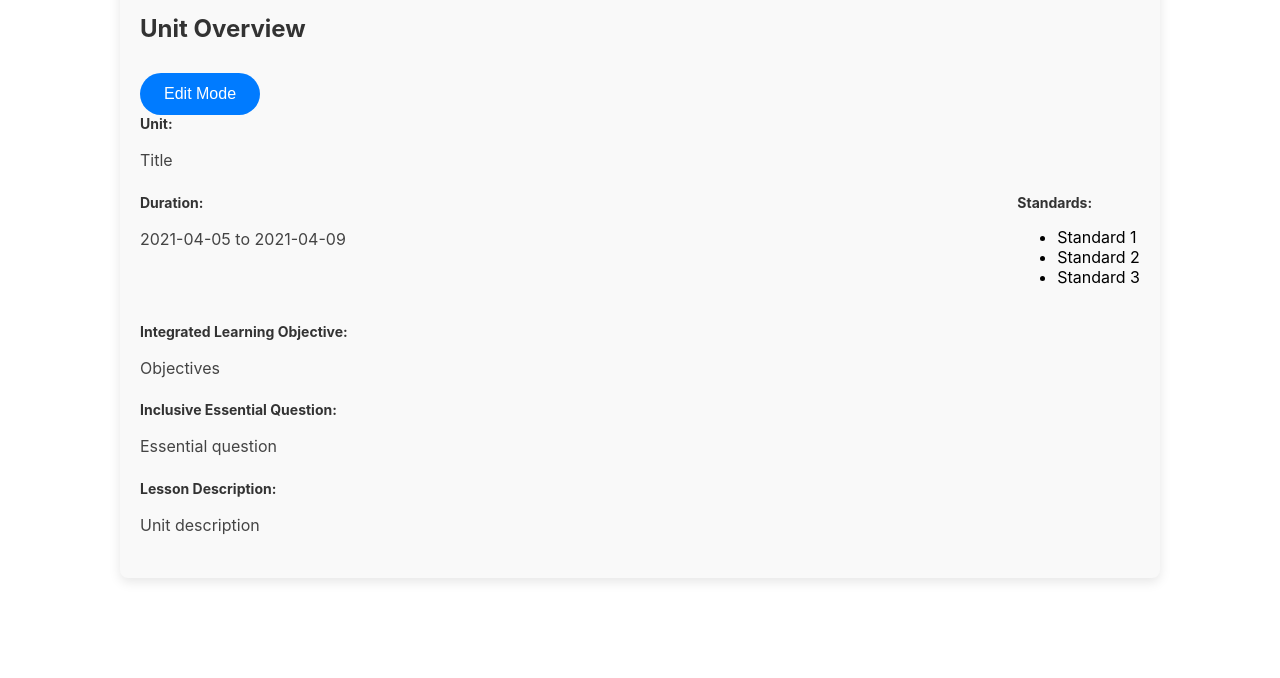
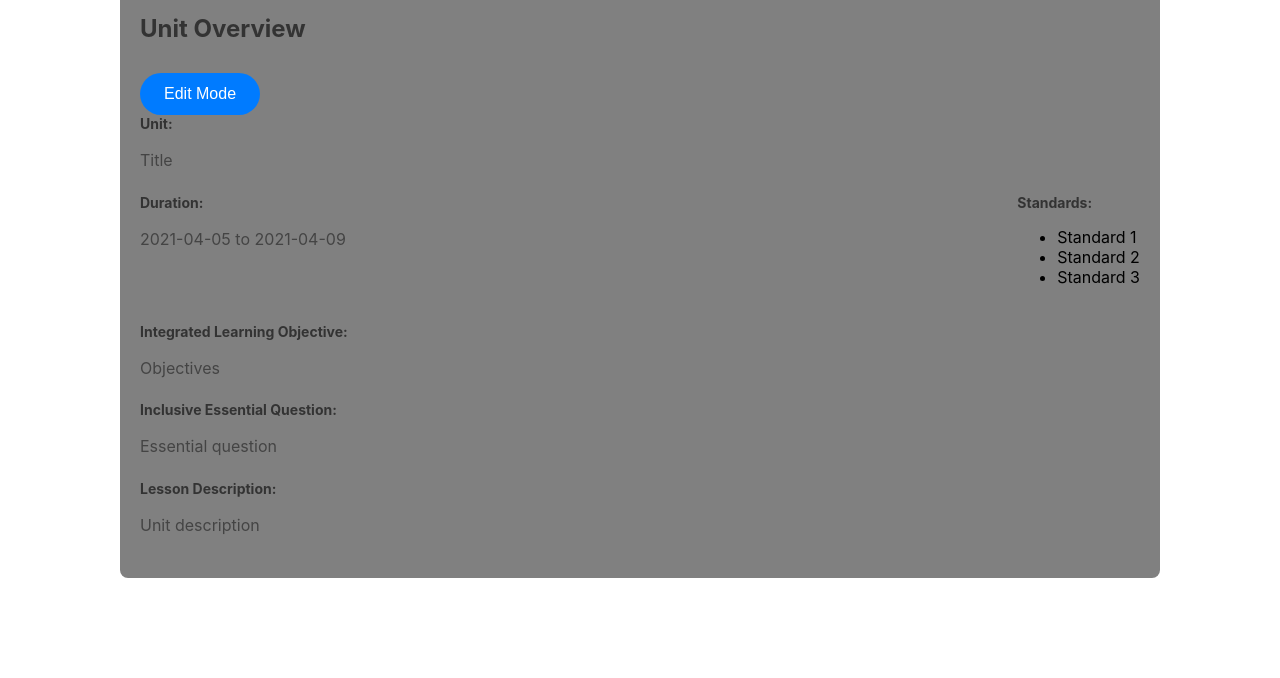
Before and after one commit to yaokel25/adi-js-stuff-for-coursecompass, a React app in the folder frontend/: page /edit-course in a window 1280 px wide. Shown: the part 122-800 px from the top of the page. Built offline with nearby package versions, Linux system fonts and the light colour scheme.

Commit message:
empty commit

```diff
--- a/frontend/src/styling/EditCourse.css
+++ b/frontend/src/styling/EditCourse.css
@@ -1,11 +1,12 @@
 .lesson-plan-container {
   text-align: left;
   top: 100px;
+  height: auto;
   padding: 20px;
   position: relative;
-  background-color: #f9f9f9;
+  background-color: gray;
   border-radius: 8px;
-  box-shadow: 0 4px 12px rgba(0, 0, 0, 0.1);
+  /*box-shadow: 0 4px 12px rgba(0, 0, 0, 0.1); */
   max-width: 1000px;
   margin: auto;
 }
```
